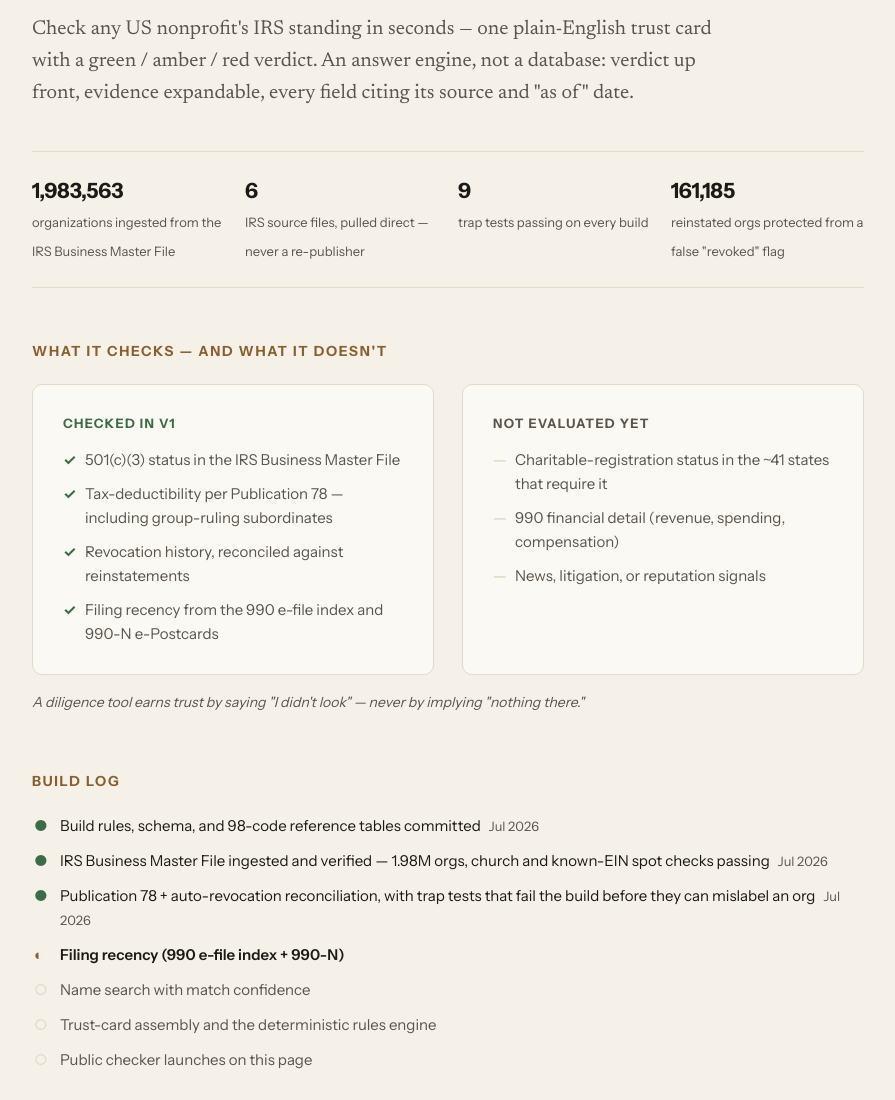
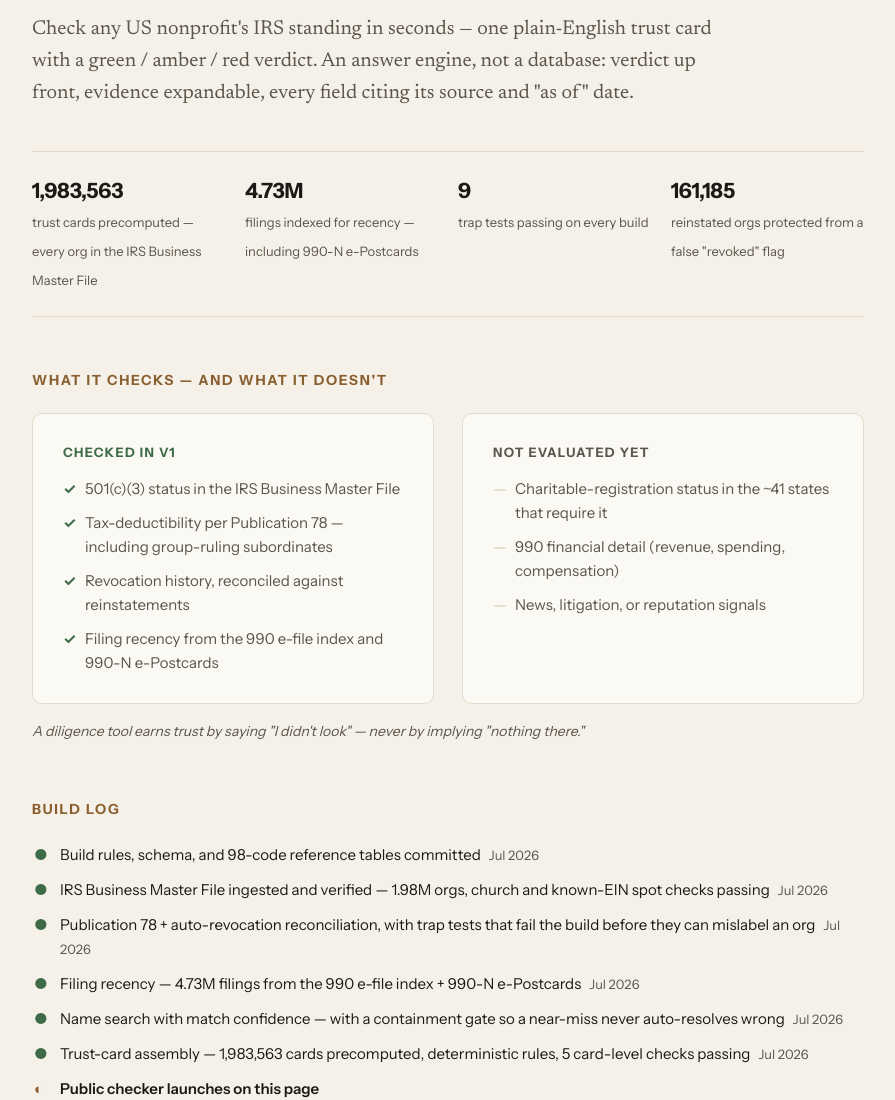
Before and after one commit to ulrichmonthe/ulrichmonthe.com, a plain HTML site: page live-projects/ein-checker/index.html in a window 1280 px wide. Shown: the part 209-1309 px from the top of the page, without its empty margins (192-1087 px from the left). Drawn offline with Linux system fonts and the light colour scheme.

Commit message:
Build log: milestones 4-6 complete — 1.98M trust cards built
Co-Authored-By: Claude Fable 5 <noreply@anthropic.com>

```diff
--- a/live-projects/ein-checker/index.html
+++ b/live-projects/ein-checker/index.html
@@ -118,8 +118,8 @@
     </header>
 
     <div class="numbers" aria-label="Build statistics so far">
-      <div><strong>1,983,563</strong><span>organizations ingested from the IRS Business Master File</span></div>
-      <div><strong>6</strong><span>IRS source files, pulled direct — never a re-publisher</span></div>
+      <div><strong>1,983,563</strong><span>trust cards precomputed — every org in the IRS Business Master File</span></div>
+      <div><strong>4.73M</strong><span>filings indexed for recency — including 990-N e-Postcards</span></div>
       <div><strong>9</strong><span>trap tests passing on every build</span></div>
       <div><strong>161,185</strong><span>reinstated orgs protected from a false "revoked" flag</span></div>
     </div>
@@ -154,10 +154,10 @@
         <li class="done">Build rules, schema, and 98-code reference tables committed<span class="date">Jul 2026</span></li>
         <li class="done">IRS Business Master File ingested and verified — 1.98M orgs, church and known-EIN spot checks passing<span class="date">Jul 2026</span></li>
         <li class="done">Publication 78 + auto-revocation reconciliation, with trap tests that fail the build before they can mislabel an org<span class="date">Jul 2026</span></li>
-        <li class="now">Filing recency (990 e-file index + 990-N)</li>
-        <li>Name search with match confidence</li>
-        <li>Trust-card assembly and the deterministic rules engine</li>
-        <li>Public checker launches on this page</li>
+        <li class="done">Filing recency — 4.73M filings from the 990 e-file index + 990-N e-Postcards<span class="date">Jul 2026</span></li>
+        <li class="done">Name search with match confidence — with a containment gate so a near-miss never auto-resolves wrong<span class="date">Jul 2026</span></li>
+        <li class="done">Trust-card assembly — 1,983,563 cards precomputed, deterministic rules, 5 card-level checks passing<span class="date">Jul 2026</span></li>
+        <li class="now">Public checker launches on this page</li>
       </ol>
     </section>
 
```
Also changed, not shown: live-projects/index.html (+2 -2 lines).
